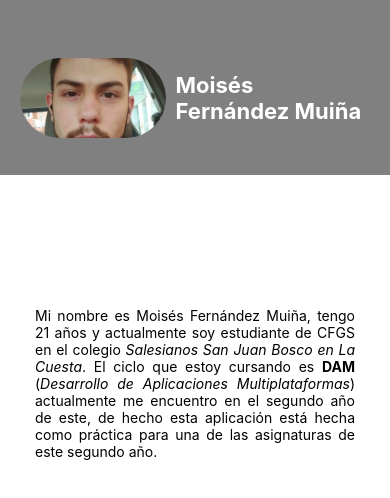
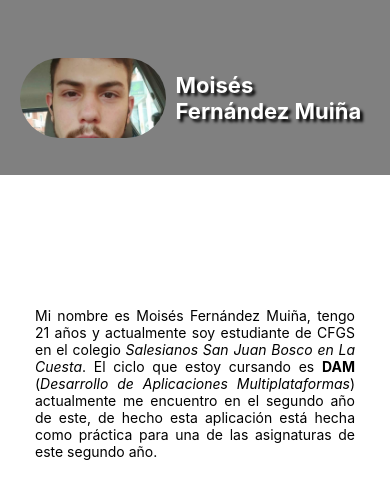
Before and after one commit to mochyfm/01-PersonalCard, a React Native app: screen / in a window 390 px wide. Shown: the top 498 px of the page. Built offline with nearby package versions, Linux system fonts and the light colour scheme.

Commit message:
Feature: Added a new Style property on the name
Added on the NameBanner text a new style property "textShadow", for a
better visual pleasure.

```diff
--- a/Components/NameBanner/NameBanner.js
+++ b/Components/NameBanner/NameBanner.js
@@ -36,9 +36,14 @@ const styles = StyleSheet.create({
   },
   nameText: {
     flex: 7,
+
     color: '#FFFFFF',
     fontWeight: 'bold',
     fontSize: 22,
+    textShadowColor: '#000',
+    textShadowOffset: {width: 3, height: 3},
+    textShadowRadius: 3,
+
     paddingLeft: 10,
     textAlign: 'left'
   }
```
